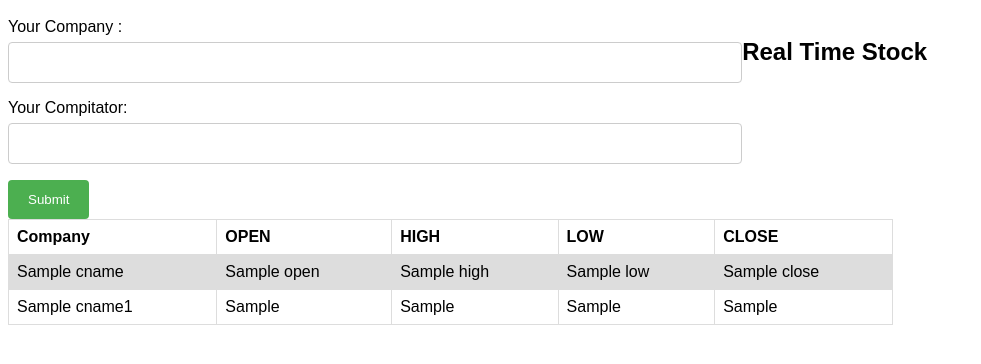
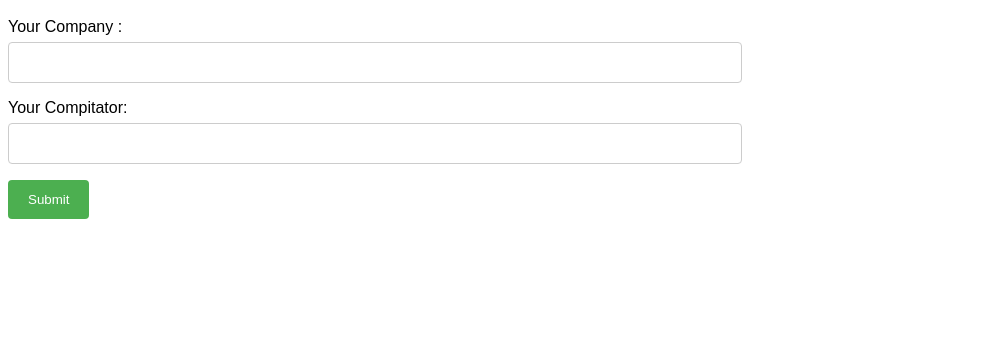
Before and after one commit to kancharlashanmukh/Stocks-Project, a Flask app: template templates/index.html in a window 1280 px wide. Shown: the part 97-461 px from the top of the page, without its empty margins (0-981 px from the left). Run offline with Flask 2, Linux system fonts and the light colour scheme; the template is opened without the code that fills it: most values are stand-ins (such as "Sample title", 1, 10 or a date in 2020); some libraries are stand-ins or nearby versions.

Commit message:
reruirements upgrade

```diff
--- a/application.py
+++ b/application.py
@@ -24,103 +24,106 @@ def hello():
 
 @app.route('/check',methods = ['POST'])
 def check():
-    cmp1 = request.form['cmp1']
-    cmp2 = request.form['cmp2']
-    print(cmp1+" "+cmp2)
-    data=requests.get('https://www.alphavantage.co/query?function=TIME_SERIES_DAILY&symbol='+cmp1+'&outputsize=compact&apikey=X81QUECTPQC802ES')
-    data=data.json()
-    dat=(data['Time Series (Daily)'])
-    keys = (dat.keys())
-    cursor.execute("select csymbol from stock where csymbol like '"+cmp1+"' fetch first row only")
-    rows=cursor.fetchone()
-    print(rows)
 
-    if rows is None:
-        for k in keys:
-            open1=dat[k]['1. open']
-            high= dat[k]['2. high']
-            low=dat[k]['3. low']
-            close=dat[k]['4. close']
-            cursor.execute("INSERT INTO public.stock(open, close, high, low, cname, csymbol, date) VALUES (%s, %s,%s, %s,%s, %s,%s);", (open1,close,high,low,"Apple",cmp1,k))
-            print("inserted")
-            conn.commit()
+    try:
 
-    else:
-        for k in keys:
-            open1=dat[k]['1. open']
-            high= dat[k]['2. high']
-            low=dat[k]['3. low']
-            close=dat[k]['4. close']
-            sql=("UPDATE public.stock SET open="+open1+", high="+high+",close="+close+", low="+low+" WHERE date='"+k+"' and csymbol='"+cmp1+"';")
-            print(sql)
-            cursor.execute(sql)
-            print("row updated")
-            break
-    cursor.execute("select * from stock where csymbol like '"+cmp1+"' fetch first row only")
-    rows=cursor.fetchone()
+        cmp1 = request.form['cmp1']
+        cmp2 = request.form['cmp2']
+        print(cmp1+" "+cmp2)
 
-    cursor1.execute("select open,close,to_char(date,'YYYY-MM-DD') from stock where csymbol like '"+cmp1+"' order by date desc limit 5")
-    chartrows=cursor1.fetchall()
-    openlist=[]
-    closelist=[]
-    datelist=[]
-    for chr in chartrows:
-        openlist.append(chr[0])
-        closelist.append(chr[1])
-        datelist.append(chr[2])
+        data=requests.get('https://www.alphavantage.co/query?function=TIME_SERIES_DAILY&symbol='+cmp1+'&outputsize=compact&apikey=X81QUECTPQC802ES')
+        data=data.json()
+        dat=(data['Time Series (Daily)'])
+        keys = (dat.keys())
+        cursor.execute("select csymbol from stock where csymbol like '"+cmp1+"' fetch first row only")
+        rows=cursor.fetchone()
+        print(rows)
+
+        if rows is None:
+            for k in keys:
+                open1=dat[k]['1. open']
+                high= dat[k]['2. high']
+                low=dat[k]['3. low']
+                close=dat[k]['4. close']
+                cursor.execute("INSERT INTO public.stock(open, close, high, low, cname, csymbol, date) VALUES (%s, %s,%s, %s,%s, %s,%s);", (open1,close,high,low,cmp1,cmp1,k))
+                print("inserted")
+                conn.commit()
+
+        else:
+            for k in keys:
+                open1=dat[k]['1. open']
+                high= dat[k]['2. high']
+                low=dat[k]['3. low']
+                close=dat[k]['4. close']
+                sql=("UPDATE public.stock SET open="+open1+", high="+high+",close="+close+", low="+low+" WHERE date='"+k+"' and csymbol='"+cmp1+"';")
+                print(sql)
+                cursor.execute(sql)
+                print("row updated")
+                break
+        cursor.execute("select * from stock where csymbol like '"+cmp1+"' fetch first row only")
+        rows=cursor.fetchone()
+        print(str(rows[4]))
+        cursor1.execute("select open,close,to_char(date,'YYYY-MM-DD') from stock where csymbol like '"+cmp1+"' order by date desc limit 5")
+        chartrows=cursor1.fetchall()
+        openlist=[]
+        closelist=[]
+        datelist=[]
+        for chr in chartrows:
+            openlist.append(chr[0])
+            closelist.append(chr[1])
+            datelist.append(chr[2])
 
 
-    conn.commit()
-    data1=requests.get('https://www.alphavantage.co/query?function=TIME_SERIES_DAILY&symbol='+cmp2+'&outputsize=compact&apikey=X81QUECTPQC802ES')
-    data1=data1.json()
+        conn.commit()
+        data1=requests.get('https://www.alphavantage.co/query?function=TIME_SERIES_DAILY&symbol='+cmp2+'&outputsize=compact&apikey=X81QUECTPQC802ES')
+        data1=data1.json()
+        dat1=(data1['Time Series (Daily)'])
+
+        keys1 = (dat1.keys())
+        print(keys1)
+        cursor3.execute("select csymbol from stock where csymbol like '"+cmp2+"' fetch first row only")
+        rows1=cursor3.fetchone()
 
 
-    dat1=(data1['Time Series (Daily)'])
-    print(dat1)
-    keys1 = (dat1.keys())
-    print(keys1)
-    cursor3.execute("select csymbol from stock where csymbol like '"+cmp2+"' fetch first row only")
-    rows1=cursor3.fetchone()
-    print(rows1)
+        if rows1 is None:
+            for k1 in keys1:
+                open1=dat1[k1]['1. open']
+                high= dat1[k1]['2. high']
+                low=dat1[k1]['3. low']
+                close=dat1[k1]['4. close']
+                cursor.execute("INSERT INTO public.stock(open, close, high, low, cname, csymbol, date) VALUES (%s, %s,%s, %s,%s, %s,%s);", (open1,close,high,low,cmp2,cmp2,k1))
+                print("inserted")
+                conn.commit()
 
-    if rows1 is None:
-        for k1 in keys1:
-            open1=dat1[k1]['1. open']
-            high= dat1[k1]['2. high']
-            low=dat1[k1]['3. low']
-            close=dat1[k1]['4. close']
-            cursor.execute("INSERT INTO public.stock(open, close, high, low, cname, csymbol, date) VALUES (%s, %s,%s, %s,%s, %s,%s);", (open1,close,high,low,"Apple",cmp2,k1))
-            print("inserted")
-            conn.commit()
+        else:
+            for k1 in keys1:
+                copen1=dat1[k1]['1. open']
+                chigh= dat1[k1]['2. high']
+                clow=dat1[k1]['3. low']
+                cclose=dat1[k1]['4. close']
+                sql=("UPDATE public.stock SET open="+copen1+", high="+chigh+",close="+cclose+", low="+clow+" WHERE date='"+k1+"' and csymbol='"+cmp2+"';")
+                print(sql)
+                cursor.execute(sql)
+                print("row updated")
+                break
+        cursor.execute("select * from stock where csymbol like '"+cmp2+"' fetch first row only")
+        rows1=cursor.fetchone()
 
-    else:
-        for k1 in keys1:
-            copen1=dat[k1]['1. open']
-            chigh= dat[k1]['2. high']
-            clow=dat[k1]['3. low']
-            cclose=dat[k1]['4. close']
-            sql=("UPDATE public.stock SET open="+copen1+", high="+chigh+",close="+cclose+", low="+clow+" WHERE date='"+k1+"' and csymbol='"+cmp2+"';")
-            print(sql)
-            cursor.execute(sql)
-            print("row updated")
-            break
-    cursor.execute("select * from stock where csymbol like '"+cmp2+"' fetch first row only")
-    rows1=cursor.fetchone()
+        cursor2.execute("select open,close,to_char(date,'YYYY-MM-DD') from stock where csymbol like '"+cmp2+"' order by date desc limit 5")
+        chartrows1=cursor2.fetchall()
+        copenlist=[]
+        ccloselist=[]
+        cdatelist=[]
+        for chr1 in chartrows1:
+            copenlist.append(chr1[0])
+            ccloselist.append(chr1[1])
+            cdatelist.append(chr1[2])
 
-    cursor2.execute("select open,close,to_char(date,'YYYY-MM-DD') from stock where csymbol like '"+cmp2+"' order by date desc limit 5")
-    chartrows1=cursor2.fetchall()
-    copenlist=[]
-    ccloselist=[]
-    cdatelist=[]
-    for chr1 in chartrows1:
-        copenlist.append(chr1[0])
-        ccloselist.append(chr1[1])
-        cdatelist.append(chr1[2])
-
-    conn.commit()
-
-    return render_template("index.html",open=str(rows[0]),close=str(rows[1]),high=str(rows[2]),low=str(rows[3]),cname=str(rows[4]),csymbol=str(rows[5]),openlist=openlist,closelist=closelist,open1=str(rows1[0]),close1=str(rows1[1]),high1=str(rows1[2]),low1=str(rows1[3]),cname1=str(rows1[4]),csymbol1=str(rows1[5]),copenlist=copenlist,ccloselist=ccloselist)
-#
+        conn.commit()
+        boo=1
+        return render_template("index.html",boo=boo,open=str(rows[0]),close=str(rows[1]),high=str(rows[2]),low=str(rows[3]),cname=str(rows[4]),csymbol=str(rows[5]),openlist=openlist,closelist=closelist,open1=str(rows1[0]),close1=str(rows1[1]),high1=str(rows1[2]),low1=str(rows1[3]),cname1=str(rows1[4]),csymbol1=str(rows1[5]),copenlist=copenlist,ccloselist=ccloselist)
+    except IOError:
+        return print("Please contatct admin")
 
 
 if __name__ == '__main__':
--- a/requirements.txt
+++ b/requirements.txt
@@ -1,7 +1,7 @@
 click==6.7
 Flask==1.0.2
 itsdangerous==0.24
-Jinja2==2.10
+Jinja2>=2.10.1
 MarkupSafe==1.0
 Werkzeug==0.15.3
 psycopg2==2.5.2
--- a/templates/index.html
+++ b/templates/index.html
@@ -135,26 +135,44 @@ tr:nth-child(even) {
 				<input name="GO" type="submit">
 				<br>
 			</form>
+			<!-- <div  class="custom-select" style="width:200px;">
+			<form action="{{ url_for('check') }}" method="POST" onsubmit="showTable();">
 
+					<select name="cmp1">
+					   <option value="MSFT">Microsoft</option>
+					   <option value="AAPL">APPLE</option>
+					   <option value="TSLA">TESLA</option>
+					   <option value="BMW">BMW</option>
+					 </select>
+					 <select name="cmp2">
+							<option value="MSFT">Microsoft</option>
+							<option value="AAPL">APPLE</option>
+							<option value="TSLA">TESLA</option>
+							<option value="BMW">BMW</option>
+						  </select>
+					<input name="GO" type="submit">
 
-			<h2>Real Time Stock</h2>
-					<table>
+				 </form>
+				</div> -->
+
+					<table id="mytable">
+
 					  <tr>
-						<th>Company</th>
+						<th>Company Symbol</th>
 						<th>OPEN</th>
 						<th>HIGH</th>
 						<th>LOW</th>
 						<th>CLOSE</th>
 					  </tr>
 					  <tr>
-						<td>{{cname}}</td>
+						<td>{{csymbol}}</td>
 						<td>{{open}}</td>
 						<td>{{high}}</td>
 						<td>{{low}}</td>
 						<td>{{close}}</td>
 					  </tr>
 					  <tr>
-						<td>{{cname1}}</td>
+						<td>{{csymbol1}}</td>
 						<td>{{open1}}</td>
 						<td>{{high1}}</td>
 						<td>{{low1}}</td>
@@ -203,10 +221,16 @@ tr:nth-child(even) {
 			document.getElementById(pageName).style.display = "block";
 			elmnt.style.backgroundColor = color;
 		}
-		function showTable() {
+		var boo=eval({{boo}})
+		if(boo==1){
 			document.getElementById('mytable').style.display = 'block';
+		}else{
+			document.getElementById('mytable').style.display = 'none';
+		}
+		// function showTable() {
+		// 	document.getElementById('mytable').style.display = 'block';
 
-		}
+		// }
 		// function hidetable()
 		// {
 		// 	document.getElementById('mytable')..style.display = 'block';
```
